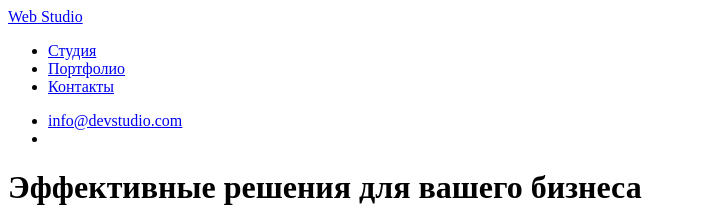
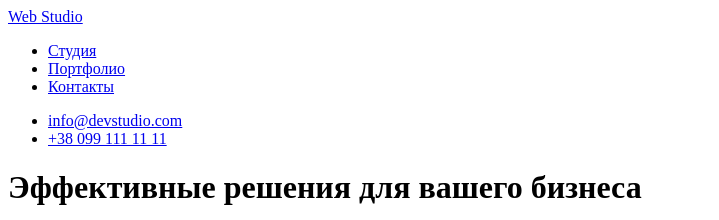
Before and after one commit to IllyaMartyniuk/goit-markup-hw-01, a plain HTML site: page index.html in a window 1280 px wide. Shown: the top 220 px of the page, without its empty margins (0-719 px from the left). Drawn offline with Linux system fonts and the light colour scheme.

Commit message:
Update index.html

```diff
--- a/index.html
+++ b/index.html
@@ -27,7 +27,7 @@
             <a href="/">info@devstudio.com</a>
         </li>
         <li>
-            <a href="/"></a>
+            <a href="/">+38 099 111 11 11</a>
         </li>
     </ul>
     </header>
```
